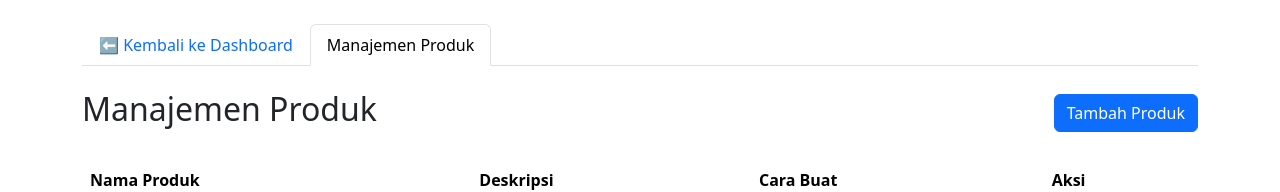
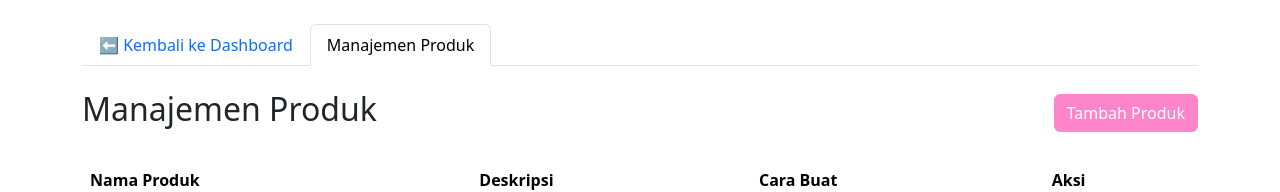
Before and after one commit to pwhalenn/SFPlan, a React (Create React App) app in the folder frontend/: page /produk in a window 1280 px wide. Shown: the top 192 px of the page. Built offline with nearby package versions, Linux system fonts and the light colour scheme; no server answers.

Commit message:
Produk button UI

```diff
--- a/frontend/src/pages/ProdukPage.js
+++ b/frontend/src/pages/ProdukPage.js
@@ -78,7 +78,22 @@ const ProdukPage = () => {
       <div className="d-flex flex-column gap-4">
         <div className="d-flex justify-content-between align-items-center">
           <h2>Manajemen Produk</h2>
-          <Button variant="primary" onClick={handleShowModal}>
+          <Button
+            onClick={handleShowModal}
+            style={{
+              backgroundColor: "#ff85cb",
+              borderColor: "#ff85cb",
+              color: "#fff"
+            }}
+            onMouseOver={(e) => {
+              e.target.style.backgroundColor = "#e873b6";
+              e.target.style.borderColor = "#e873b6";
+            }}
+            onMouseOut={(e) => {
+              e.target.style.backgroundColor = "#ff85cb";
+              e.target.style.borderColor = "#ff85cb";
+            }}
+          >
             Tambah Produk
           </Button>
         </div>
```
